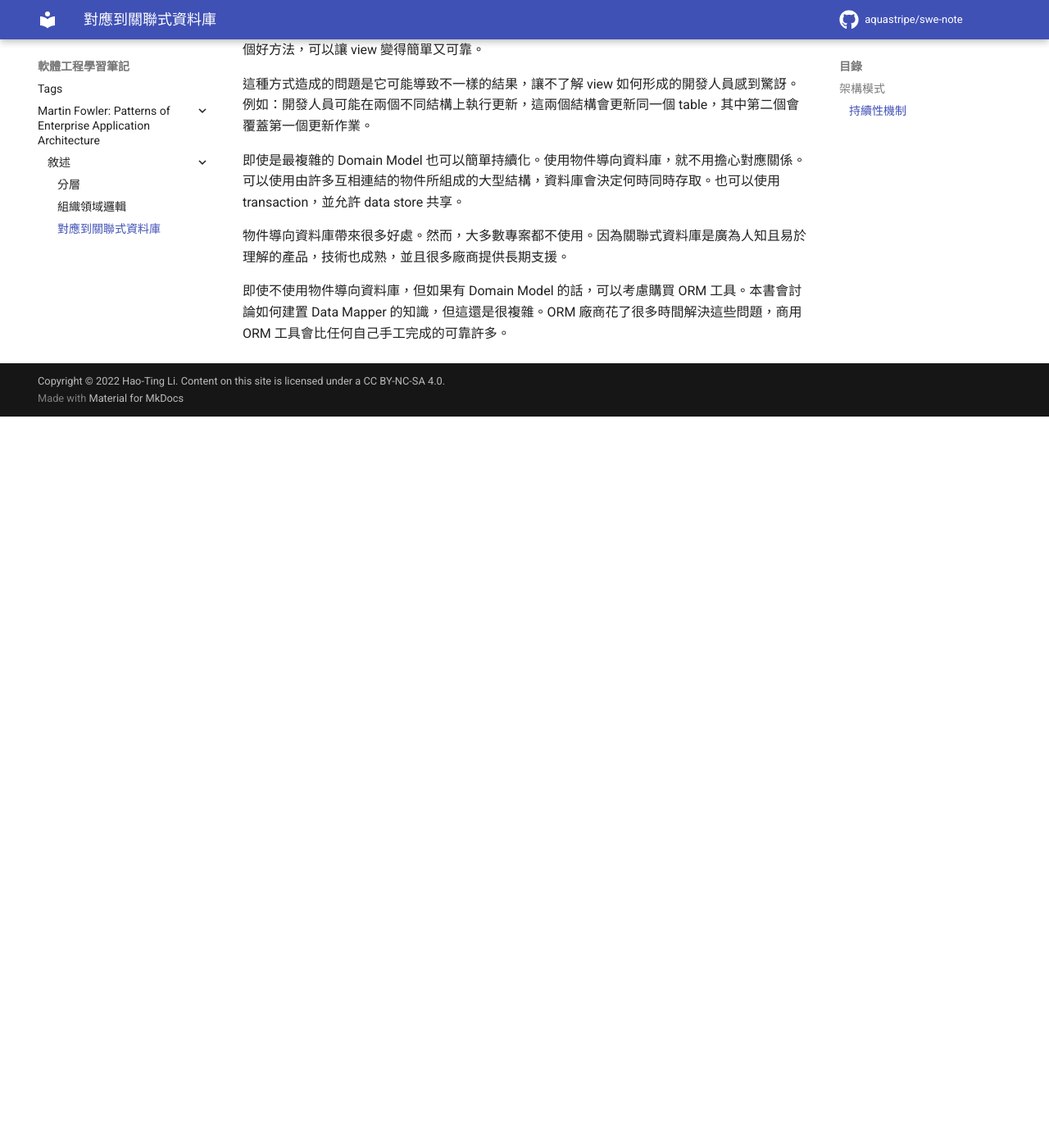
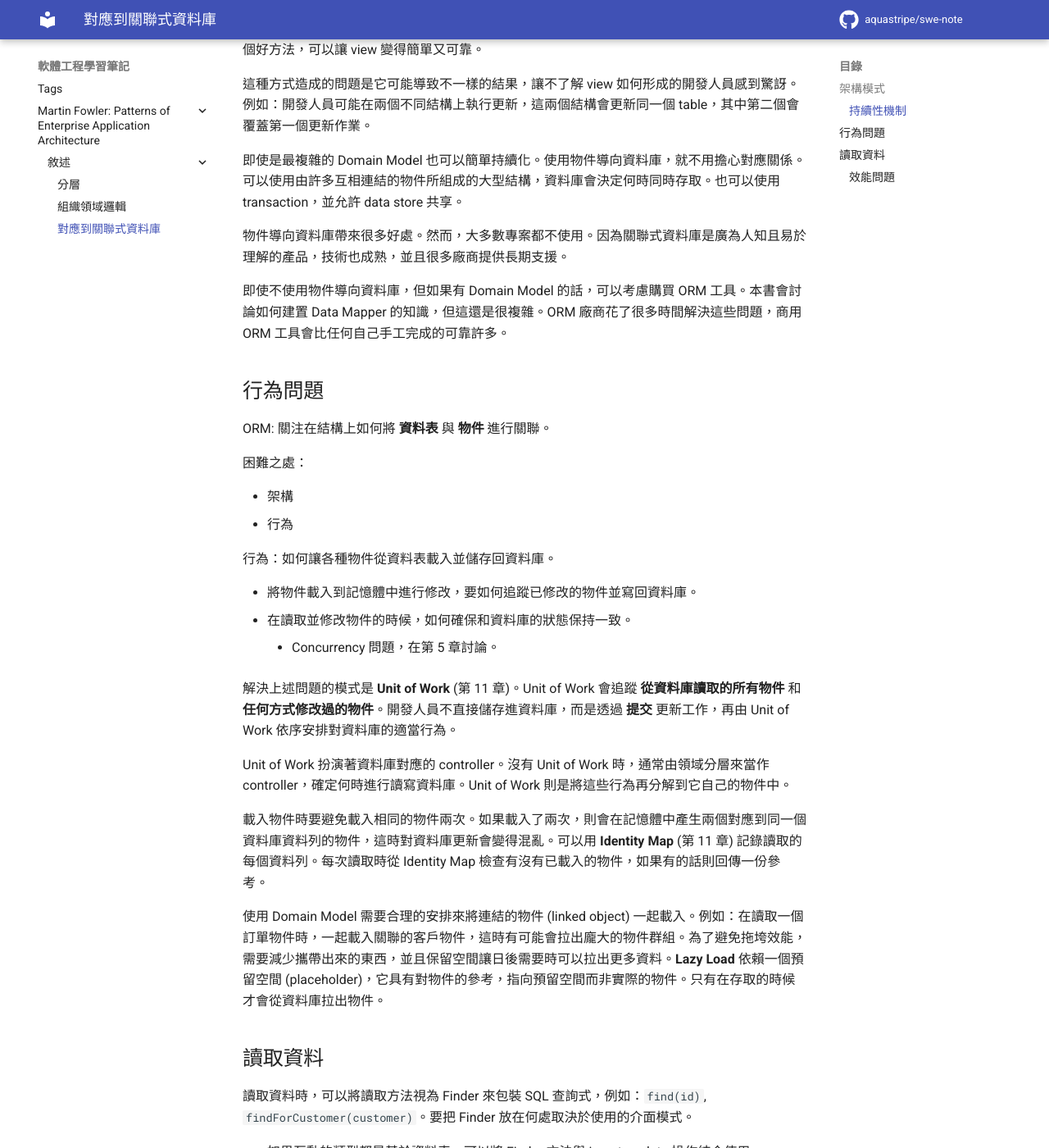
Before and after one commit to aquastripe/swe-notes, an MkDocs documentation site: the page built from docs/PoEAA/mapping-to-relational-databases.md, in a window 1280 px wide and 1400 px high, scrolled down 2475 px. Shown: the whole window at 82% size. Built offline with MkDocs 1.6.1 and Material for MkDocs 9.7.7, drawn with Linux system fonts in a browser that asks for light colours; comment, search, counter and statistics services are not loaded; before the commit the page ends 2983 px from its top, so only the background shows below that; some of the changed text lies outside the part shown.

Commit message:
feat: add Ch 3.2, 3.3

```diff
--- a/docs/PoEAA/mapping-to-relational-databases.md
+++ b/docs/PoEAA/mapping-to-relational-databases.md
@@ -47,3 +47,42 @@ SQL 很廣泛的使用，但有個陷阱：開發人員理解不足，無法建
 物件導向資料庫帶來很多好處。然而，大多數專案都不使用。因為關聯式資料庫是廣為人知且易於理解的產品，技術也成熟，並且很多廠商提供長期支援。
 
 即使不使用物件導向資料庫，但如果有 Domain Model 的話，可以考慮購買 ORM 工具。本書會討論如何建置 Data Mapper 的知識，但這還是很複雜。ORM 廠商花了很多時間解決這些問題，商用 ORM 工具會比任何自己手工完成的可靠許多。
+
+## 行為問題
+
+ORM: 關注在結構上如何將 **資料表** 與 **物件** 進行關聯。
+
+困難之處：
+
+- 架構
+- 行為
+
+行為：如何讓各種物件從資料表載入並儲存回資料庫。
+
+- 將物件載入到記憶體中進行修改，要如何追蹤已修改的物件並寫回資料庫。
+- 在讀取並修改物件的時候，如何確保和資料庫的狀態保持一致。
+    - Concurrency 問題，在第 5 章討論。
+
+解決上述問題的模式是 **Unit of Work** (第 11 章)。Unit of Work 會追蹤 **從資料庫讀取的所有物件** 和 **任何方式修改過的物件**。開發人員不直接儲存進資料庫，而是透過 **提交** 更新工作，再由 Unit of Work 依序安排對資料庫的適當行為。
+
+Unit of Work 扮演著資料庫對應的 controller。沒有 Unit of Work 時，通常由領域分層來當作 controller，確定何時進行讀寫資料庫。Unit of Work 則是將這些行為再分解到它自己的物件中。
+
+載入物件時要避免載入相同的物件兩次。如果載入了兩次，則會在記憶體中產生兩個對應到同一個資料庫資料列的物件，這時對資料庫更新會變得混亂。可以用 **Identity Map** (第 11 章) 記錄讀取的每個資料列。每次讀取時從 Identity Map 檢查有沒有已載入的物件，如果有的話則回傳一份參考。
+
+使用 Domain Model 需要合理的安排來將連結的物件 (linked object) 一起載入。例如：在讀取一個訂單物件時，一起載入關聯的客戶物件，這時有可能會拉出龐大的物件群組。為了避免拖垮效能，需要減少攜帶出來的東西，並且保留空間讓日後需要時可以拉出更多資料。**Lazy Load** 依賴一個預留空間 (placeholder)，它具有對物件的參考，指向預留空間而非實際的物件。只有在存取的時候才會從資料庫拉出物件。
+
+## 讀取資料
+
+讀取資料時，可以將讀取方法視為 Finder 來包裝 SQL 查詢式，例如：`find(id)`, `findForCustomer(customer)`。要把 Finder 放在何處取決於使用的介面模式。
+
+- 如果互動的類型都是基於資料表，可以將 Finder 方法與 insert, update 操作結合使用。
+- 如果互動的類型都是基於資料列
+    - 可以將搜尋操作靜態化。但這麼做會使得資料庫操作無法被取代，不能為了測試使用 Service Stub (第 18 章) 來替換資料庫。
+    - 為了避免這個狀況，最好的方法是使用獨立的 Finder 物件。每個 Finder 都有許多封裝 SQL 查詢的方法，執行查詢時 Finder 回傳一個適當的基於資料列物件的集合。
+
+使用 Finder 方法要注意：它處理的是 **資料庫的狀態** 而非 **物件的狀態**。在記憶體內額外加入的物件都不應該被查詢取得。所以最好一開始就進行查詢。
+
+### 效能問題
+
+- 一次查詢取得多筆資料列，不要透過多次查詢。取得多餘的資料列也會比執行多次查詢更好。
+- 使用 JOIN 來完成一次查詢取得多筆資料列。
```
